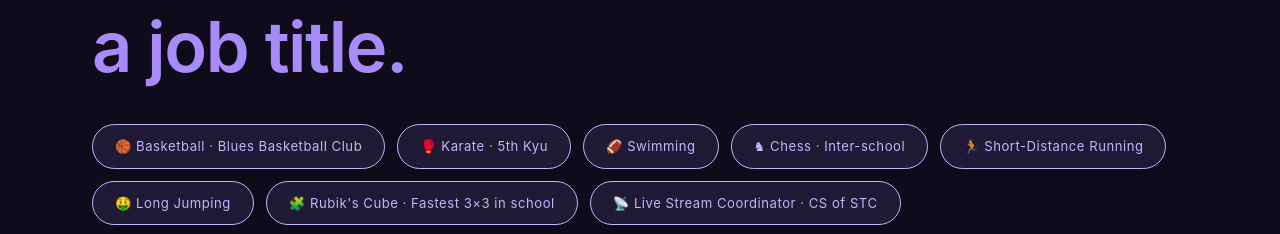
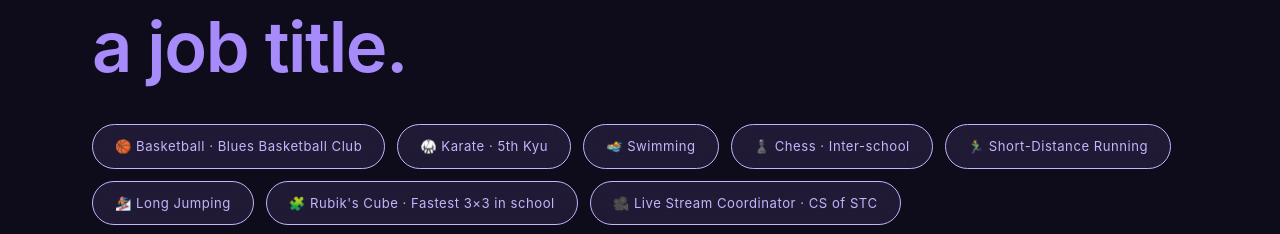
Before and after one commit to sandinuHK/sandinuhks.github.io, a plain HTML site: page index.html in a window 1280 px wide. Shown: the part 5814-6048 px from the top of the page. Drawn offline with Linux system fonts and the light colour scheme; animation ran at ten frames a second.

Commit message:
Update index.html
Updated the emoji codes under the "Beyond Work" section

```diff
--- a/index.html
+++ b/index.html
@@ -246,13 +246,13 @@
       <h2 class="section-heading reveal-up">More than<br /><em>a job title.</em></h2>
       <div class="extras-pills reveal-up">
         <span class="tag extra-tag">&#127936; Basketball &middot; Blues Basketball Club</span>
-        <span class="tag extra-tag">&#129354; Karate &middot; 5th Kyu</span>
-        <span class="tag extra-tag">&#127944; Swimming</span>
-        <span class="tag extra-tag">&#9822;&#65039; Chess &middot; Inter-school</span>
-        <span class="tag extra-tag">&#127939; Short-Distance Running</span>
-        <span class="tag extra-tag">&#129297; Long Jumping</span>
+        <span class="tag extra-tag">&#129355; Karate &middot; 5th Kyu</span>
+        <span class="tag extra-tag">&#127946; Swimming</span>
+        <span class="tag extra-tag">&#9823;&#65039; Chess &middot; Inter-school</span>
+        <span class="tag extra-tag">&#127939;&#8205;&#9794;&#65039; Short-Distance Running</span>
+        <span class="tag extra-tag">&#127938; Long Jumping</span>
         <span class="tag extra-tag">&#129513; Rubik's Cube &middot; Fastest 3&times;3 in school</span>
-        <span class="tag extra-tag">&#128225; Live Stream Coordinator &middot; CS of STC</span>
+        <span class="tag extra-tag">&#127909; Live Stream Coordinator &middot; CS of STC</span>
         <span class="tag extra-tag">&#128247; Photographic Club &middot; Featured in pulse.lk</span>
         <span class="tag extra-tag">&#128260; Rotaract Club of IIT (2021&ndash;2023)</span>
         <span class="tag extra-tag">&#128260; Rotaract Colombo East (2023&ndash;2025)</span>
```
